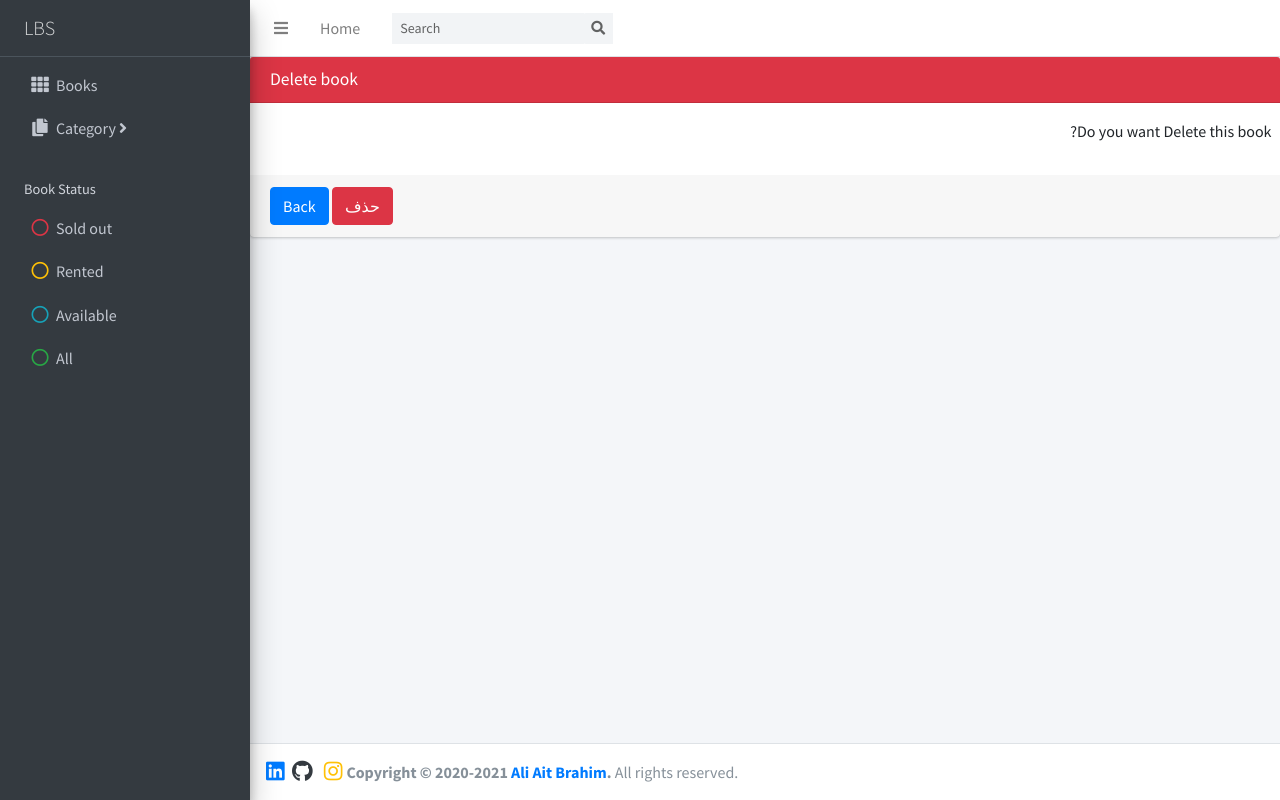
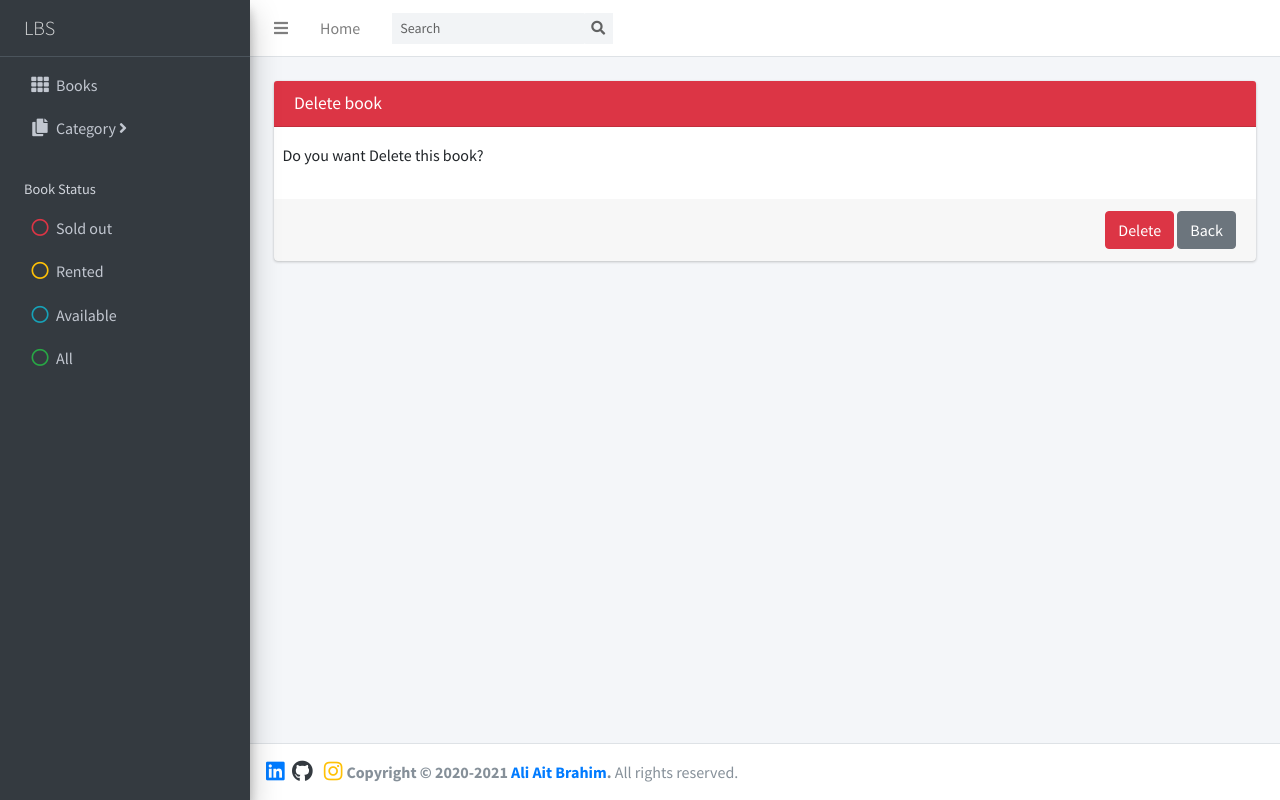
Before and after one commit to AliAbDev11/library-management-system, a Django app: page /delete/14 in a window 1280 px wide. Run offline with Django 5.2, Linux system fonts and the light colour scheme; data comes from the database, SQL or seed files in the repository; some libraries are stand-ins or nearby versions.

Commit message:
Update delete.html
- Add back button and class float left

```diff
--- a/lmsdashboard/templates/pages/delete.html
+++ b/lmsdashboard/templates/pages/delete.html
@@ -1,8 +1,8 @@
 {% extends 'base.html' %}
 {% block content %}
-    <div style="direction: rtl;" class="wrapper">
+    <div style="direction: ltr;" class="wrapper">
         <!-- Content Wrapper. Contains page content -->
-        <div   class="content-wrapper">
+        <div   class="content-wrapper p-4">
         <!-- Content Header (Page header) -->
         <div  class="card card-danger">
             <div class="card-header">
@@ -20,9 +20,10 @@
                 <!-- /.card-body -->
 
                 <div class="card-footer">
-                <button type="submit" class="btn btn-danger">حذف</button>
-
-                <a href="{% url 'index' %}" type="button" class="btn btn-primary">Back</a>
+                    <div class="float-left">
+                        <button type="submit" class="btn btn-danger">Delete</button>
+                        <a href="{% url 'index' %}" type="button" class="btn btn-secondary">Back</a>
+                    </div>
                 </div>
             </form>
             </div>
```
